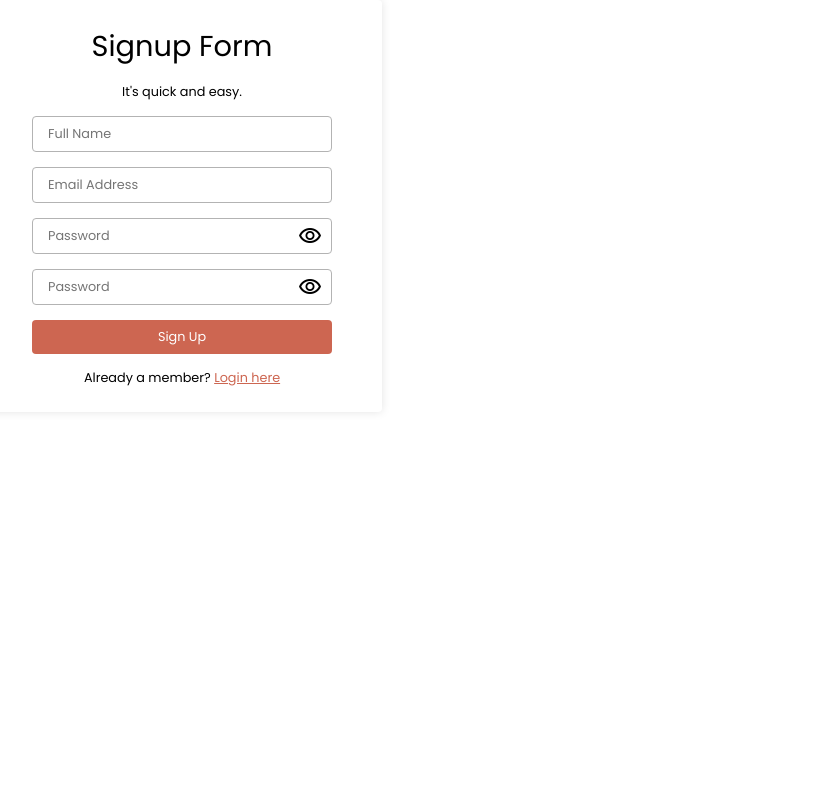
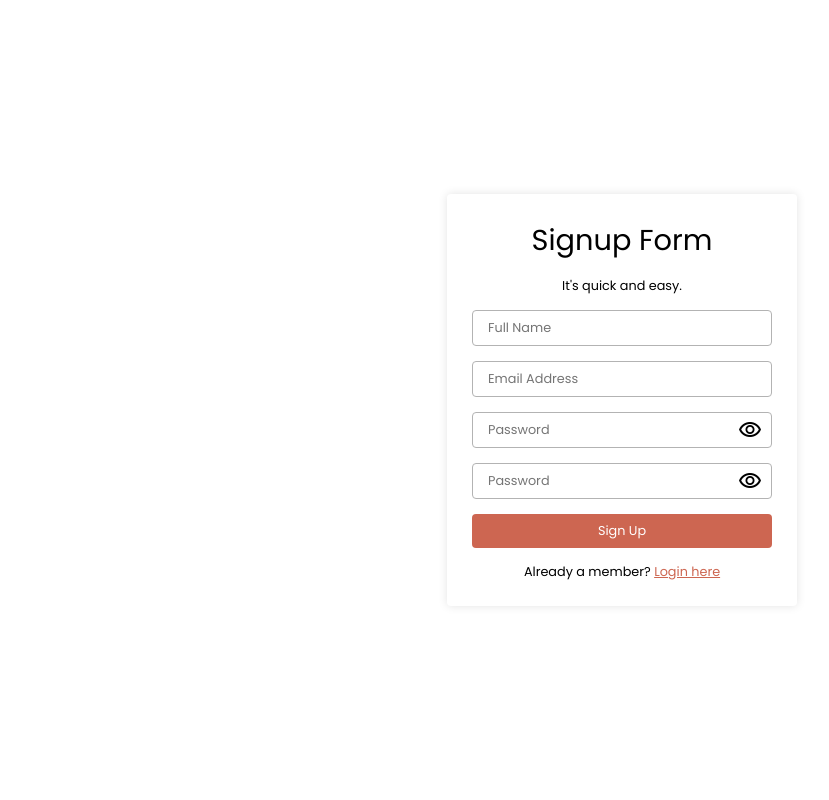
Before and after one commit to Bawelna0225/login_page, a PHP site: page /sign_up.php in a window 1280 px wide. Shown: the whole page, without its empty margins (18-847 px from the left). Run offline with PHP 8.4, Linux system fonts and the light colour scheme.

Commit message:
center all forms

```diff
--- a/changepicture.php
+++ b/changepicture.php
@@ -81,6 +81,7 @@ if($email != false && $password != false){
 </script>
 </head>
     <body>
+        <main class='center'>
             <?php
             if(count($errors) > 0){
                 ?>
@@ -134,5 +135,6 @@ if($email != false && $password != false){
             ?>
             </div>
             <a style='text-align: center;' href="home.php">Go to Home</a>
+        </main>
     </body>
 </html>
--- a/createpost.php
+++ b/createpost.php
@@ -21,7 +21,7 @@ if($email != false && $password != false){
     <link rel="stylesheet" href="css/style.css">
     <title><?php echo $fetch_info['name'] ?> | Create Post</title>
 </head>
-<body>
+<body class='center'>
         <form action="createpost.php" method="POST" autocomplete="off">
         <h2>Create New Post</h2>
         <?php
--- a/css/style.css
+++ b/css/style.css
@@ -32,7 +32,7 @@ form {
   flex-direction: column;
   justify-content: center;
   align-items: center;
-  width: 400px;
+  width: 350px;
   gap: 15px;
   background-color: var(--primary-color);
   padding: 25px;
@@ -496,12 +496,20 @@ section .cards .card .author_pic {
   color: white;
 }
 
+.center {
+  display: flex;
+  justify-content: center;
+  align-items: center;
+  width: 100vw;
+}
+
 .wrapper {
   display: flex;
   justify-content: center;
   flex-direction: column;
   align-items: center;
   margin-block: 20px;
+  margin: 0 auto;
 }
 .wrapper img {
   display: block;
--- a/css/style.scss
+++ b/css/style.scss
@@ -38,7 +38,7 @@ form {
 	flex-direction: column;
 	justify-content: center;
 	align-items: center;
-	width: 400px;
+	width: 350px;
 	gap: 15px;
 	background-color: var(--primary-color);
 	padding: 25px;
@@ -475,13 +475,19 @@ section {
 		}
 	}
 }
-
+.center {
+	display: flex;
+	justify-content: center;
+	align-items: center;
+	width: 100vw;
+}
 .wrapper {
 	display: flex;
 	justify-content: center;
 	flex-direction: column;
 	align-items: center;
 	margin-block: 20px;
+	margin: 0 auto;
 	img {
 		display: block;
 		max-width: 100%;
--- a/deletepost.php
+++ b/deletepost.php
@@ -22,7 +22,7 @@ if($email != false && $password != false){
     <link rel="stylesheet" href="css/style.css">
     <title><?php echo $fetch_info['name'] ?> | Delete Post</title>
 </head>
-<body>
+<body class='center'>
         <form class='delete-post' action="deletepost.php" method="POST" autocomplete="off">
         <h2>Are You Sure?</h2>
         <p>This action cannot be reverted</p>
--- a/editpost.php
+++ b/editpost.php
@@ -28,7 +28,7 @@ if($email != false && $password != false){
     <link rel="stylesheet" href="css/style.css">
     <title><?php echo $fetch_info['name'] ?> | Edit Post</title>
 </head>
-<body>
+<body class='center'>
     <form action="editpost.php" method="POST" autocomplete="off">
         <h2>Edit Post</h2>
         <?php
--- a/login.php
+++ b/login.php
@@ -8,7 +8,7 @@
     <link rel="stylesheet" href="https://fonts.googleapis.com/css2?family=Material+Symbols+Outlined:opsz,wght,FILL,GRAD@20..48,100..700,0..1,-50..200" />
      <script src="./passwd_visibility.js" defer></script>
 </head>
-<body>
+<body class='center'>
     <form action="login.php" method="POST" autocomplete="">
         <h2>Login Form</h2>
         <p>Login with your email and password.</p>
--- a/sign_up.php
+++ b/sign_up.php
@@ -10,7 +10,7 @@
     <link rel="stylesheet" href="https://fonts.googleapis.com/css2?family=Material+Symbols+Outlined:opsz,wght,FILL,GRAD@20..48,100..700,0..1,-50..200" />
      <script src="./passwd_visibility.js" defer></script>
 </head>
-<body>
+<body class='center'>
     <form action="sign_up.php" method="POST" autocomplete="">
         <h2>Signup Form</h2>
         <p>It's quick and easy.</p>
--- a/singlepost.php
+++ b/singlepost.php
@@ -101,7 +101,7 @@
             <h2>Leave Your Comment</h2>
             <form class='comment' action="singlepost.php" method='get' autocomplete='off'>
                 <input type="hidden" name="post_id" value='<?php echo $postId ?>'>
-                <textarea name="comment" id="" cols="30" rows="10" placeholder='Your Comment'></textarea>
+                <textarea name="comment" id="" cols="30" rows="10" placeholder='Your Comment' required></textarea>
                 <div class="buttons">
                     <button type="reset" value="reset">Cancel</button>
                     <button type='submit'>Submit</button>
```
Also changed, not shown: 1 other file. Lines whose indentation alone changed are shown as unchanged.
